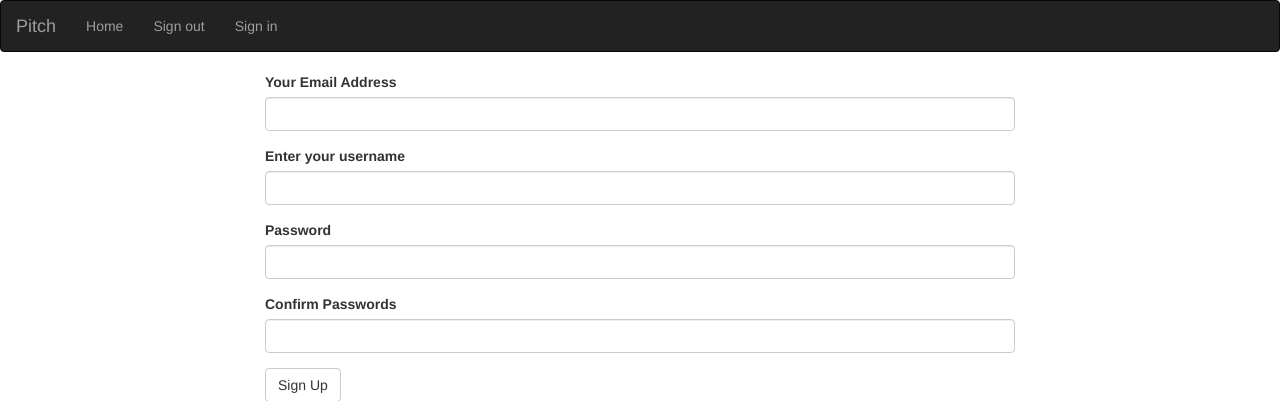
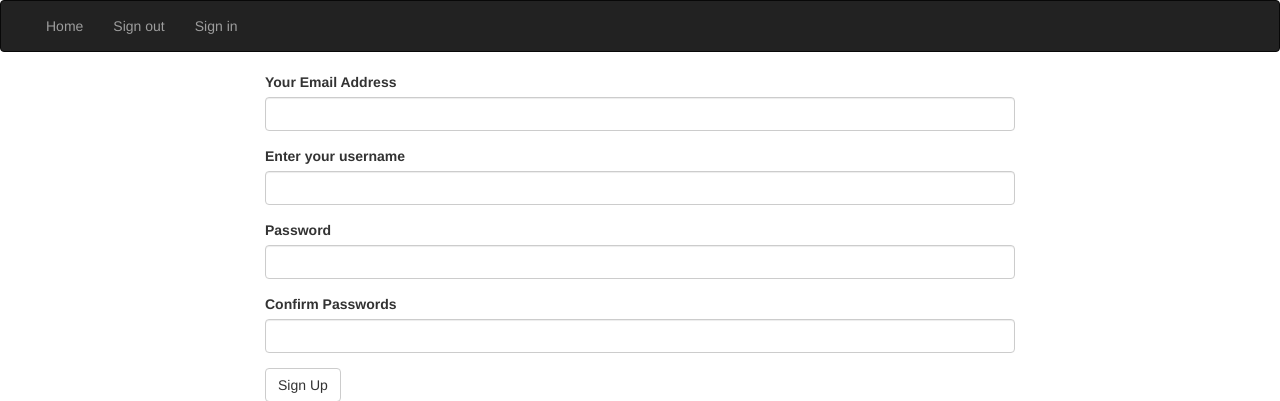
Before and after one commit to tinabayi/blogs, a Flask app: page /authenticate/register in a window 1280 px wide. Shown: the top 401 px of the page. Run offline with Flask 2, Linux system fonts and the light colour scheme; some libraries are stand-ins or nearby versions.

Commit message:
I make change on header

```diff
--- a/app/templates/navbar.html
+++ b/app/templates/navbar.html
@@ -7,7 +7,7 @@
                   <span class="icon-bar"></span>
                   <span class="icon-bar"></span>
                 </button>
-                <a class="navbar-brand" href="/"> Pitch </a>
+
             </div>
             <div class="navbar-collapse collapse">
                 <ul class="nav navbar-nav">
--- a/manage.py
+++ b/manage.py
@@ -6,7 +6,7 @@ from  flask_migrate import Migrate, MigrateCommand
 
 
 # Creating app instance
-app = create_app('development')
+# app = create_app('development')
 app = create_app('production')
 manager = Manager(app)
 migrate = Migrate(app,db)
```
